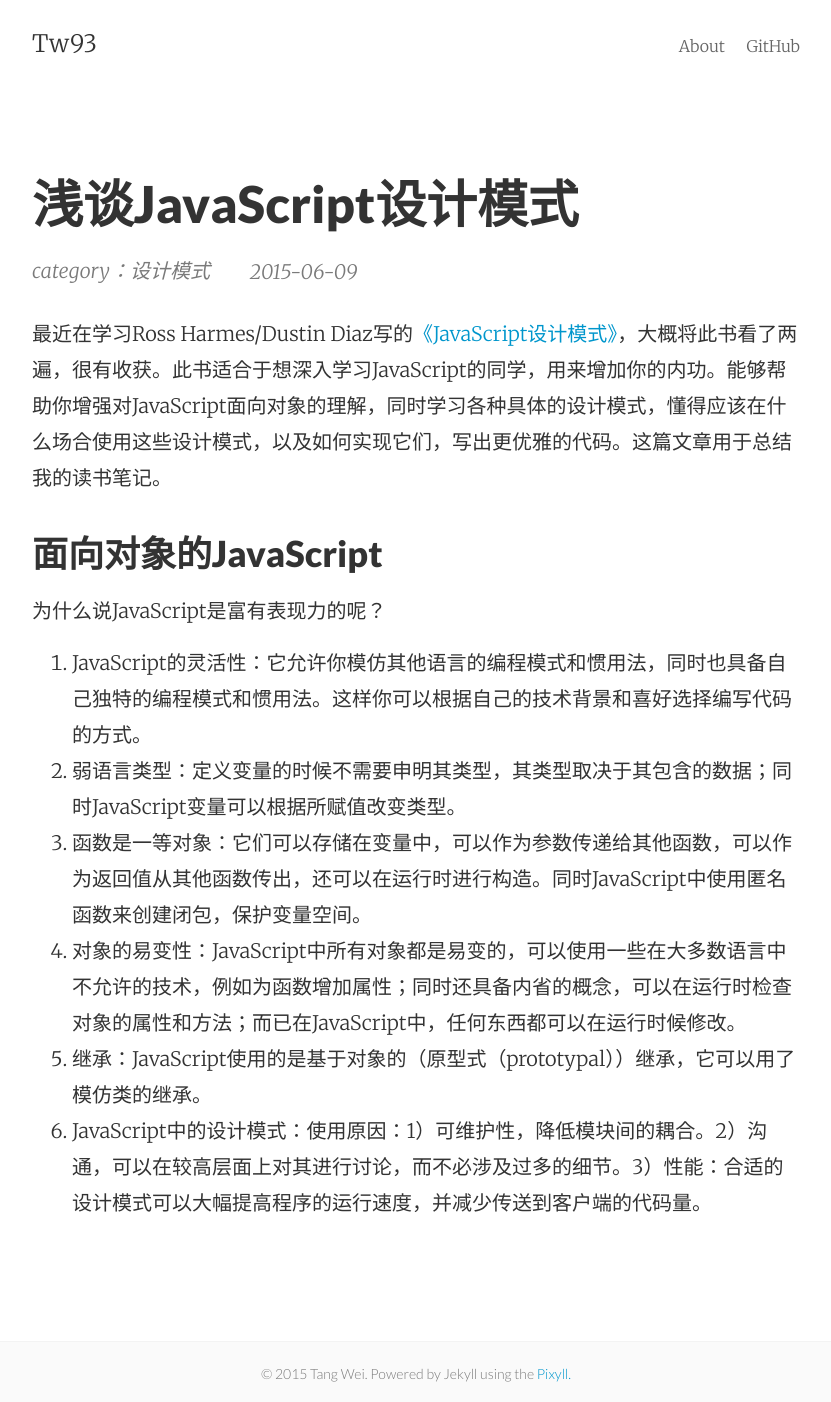
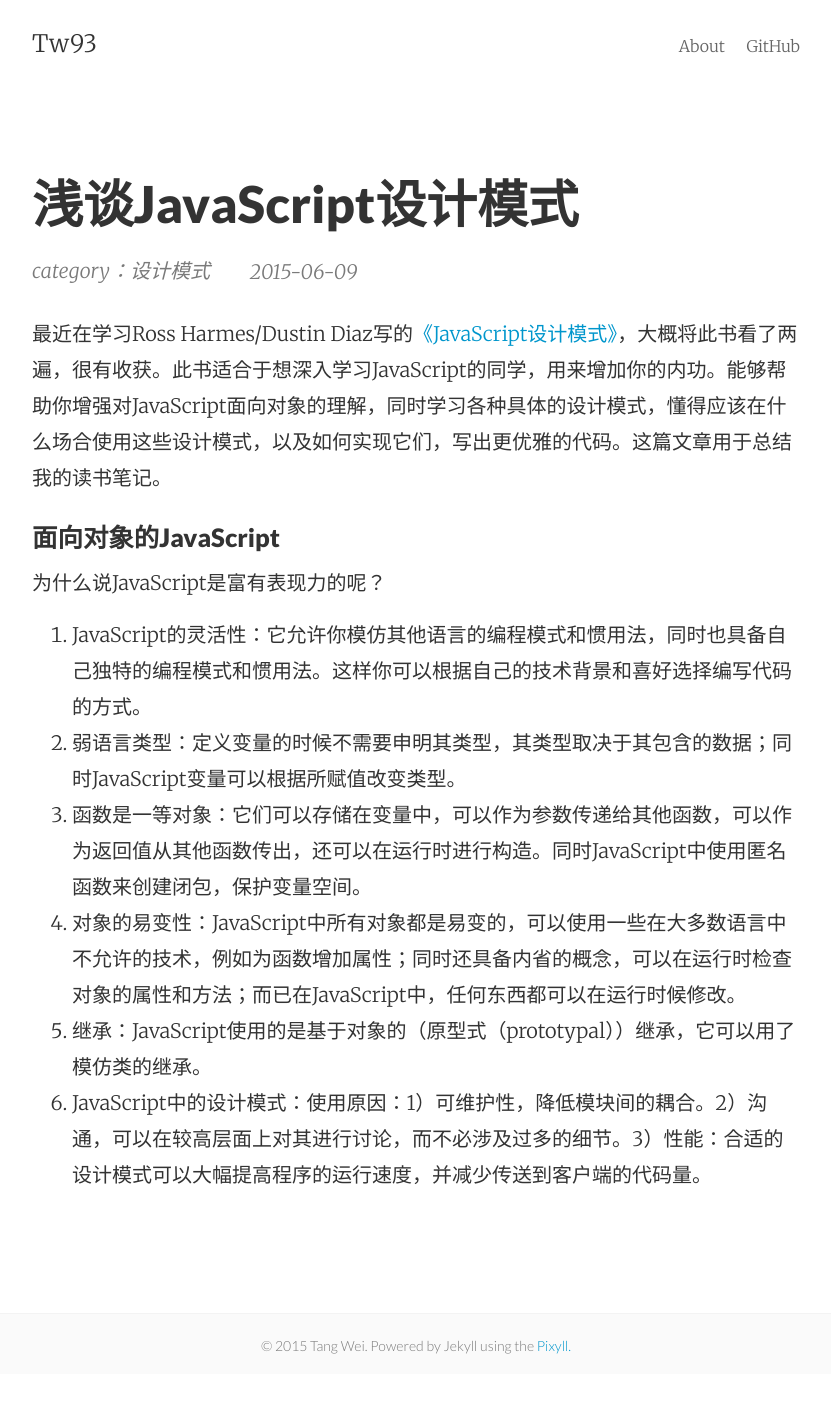
Before and after one commit to tw93/tw93.github.io, a Jekyll site: the page built from _posts/2015-06-09-Talking-about-JavaScript-design-patterns.md, in a window 1280 px wide. Shown: the whole page, without its empty margins (224-1055 px from the left). Built offline with Jekyll 4.4.1, drawn with Linux system fonts in a browser that asks for light colours; comment, search, counter and statistics services are not loaded; after the commit the page ends 1374 px from its top, so only the background shows below that.

Commit message:
add the first

```diff
--- a/_posts/2015-06-09-Talking-about-JavaScript-design-patterns.md
+++ b/_posts/2015-06-09-Talking-about-JavaScript-design-patterns.md
@@ -8,7 +8,7 @@ categories: 设计模式
 
 最近在学习Ross Harmes/Dustin Diaz写的[《JavaScript设计模式》](http://book.douban.com/subject/3329540/){:target="_blank"}，大概将此书看了两遍，很有收获。此书适合于想深入学习JavaScript的同学，用来增加你的内功。能够帮助你增强对JavaScript面向对象的理解，同时学习各种具体的设计模式，懂得应该在什么场合使用这些设计模式，以及如何实现它们，写出更优雅的代码。这篇文章用于总结我的读书笔记。
 
-###面向对象的JavaScript
+####面向对象的JavaScript
 
 为什么说JavaScript是富有表现力的呢？
  1. JavaScript的灵活性：它允许你模仿其他语言的编程模式和惯用法，同时也具备自己独特的编程模式和惯用法。这样你可以根据自己的技术背景和喜好选择编写代码的方式。
```
